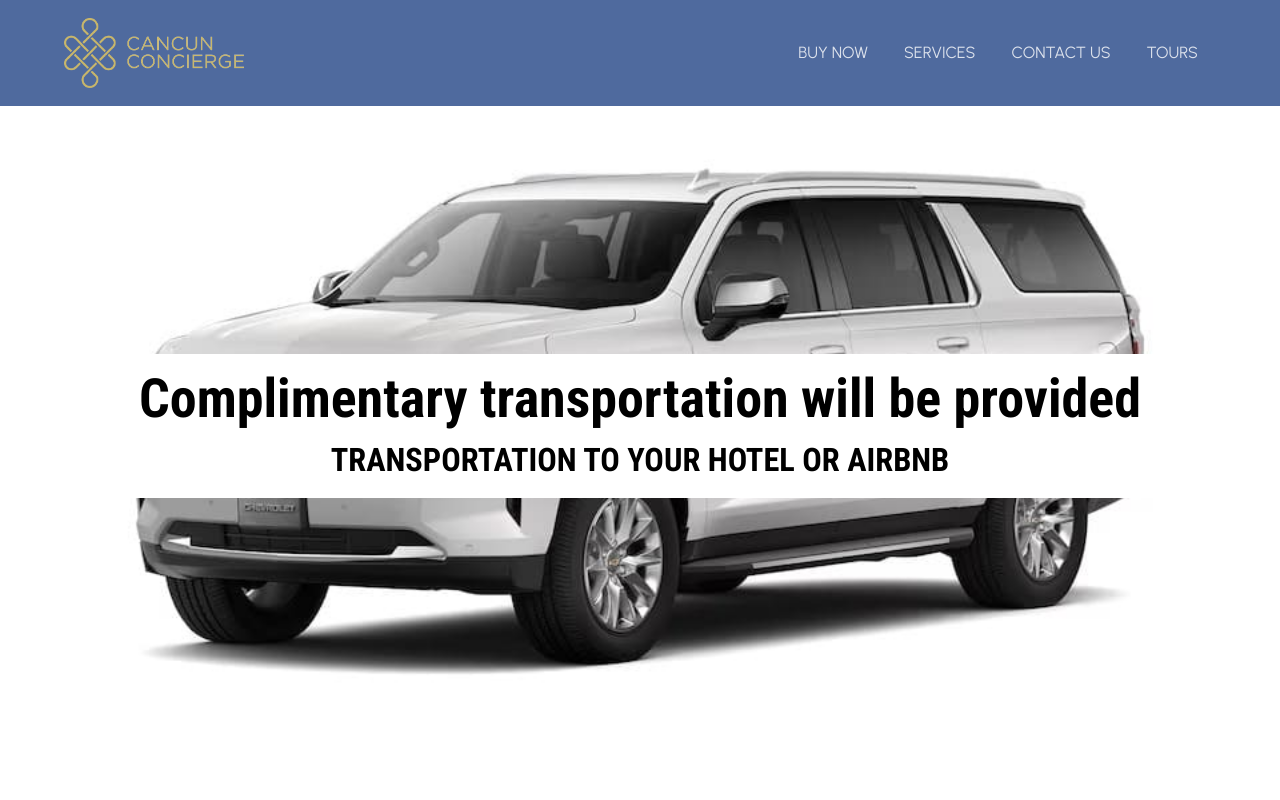
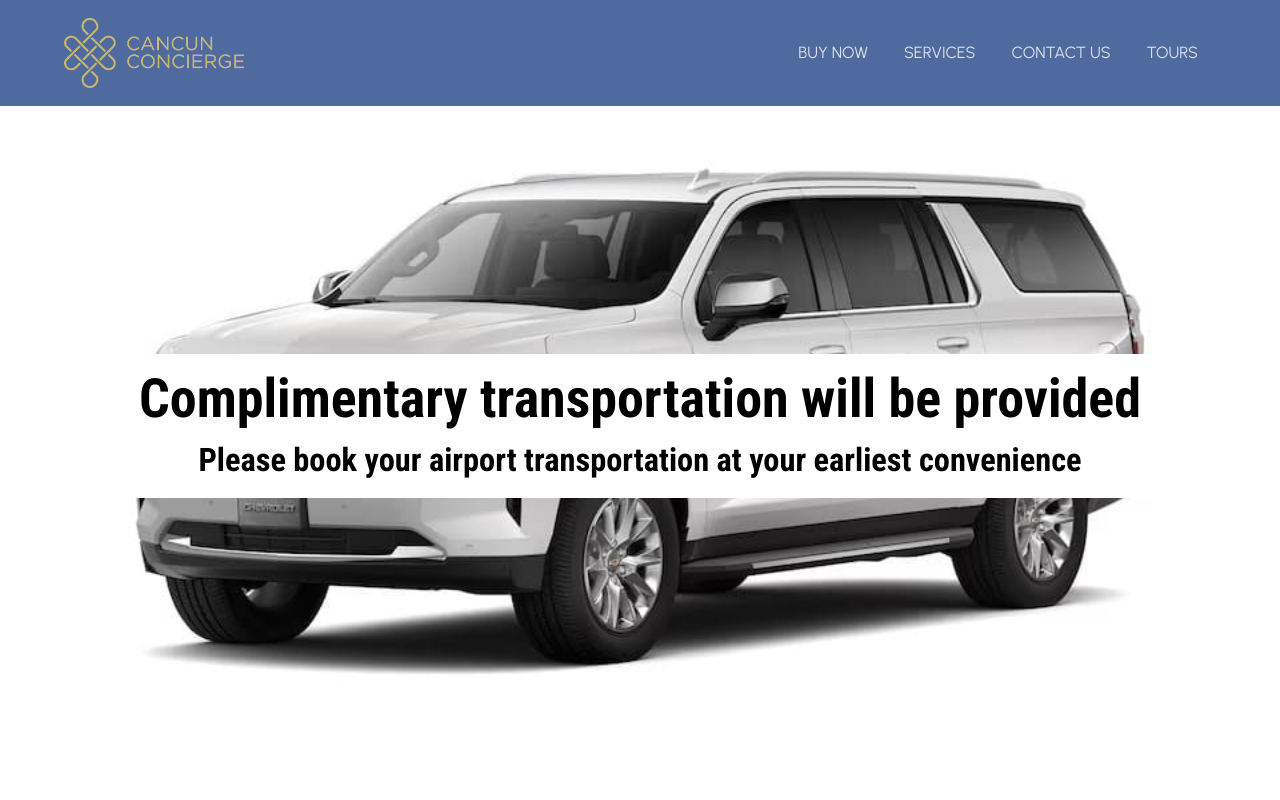
Before and after one commit to darideveloper/will-ryan-airport-transfers, a React (Vite) app: page / in a window 1280 px wide. Shown: the top 800 px of the page. Built offline with nearby package versions, Linux system fonts and the light colour scheme; no server answers.

Commit message:
feat (hero): update text

```diff
--- a/src/sections/hero.jsx
+++ b/src/sections/hero.jsx
@@ -15,7 +15,7 @@ export default function Hero () {
                 text-md sm:text-lg md:text-2xl lg:text-4xl
               `}
             >
-              TRANSPORTATION TO YOUR HOTEL OR AIRBNB
+              Please book your airport transportation at your earliest convenience
             </span>
           </h1>
         </div>
```
